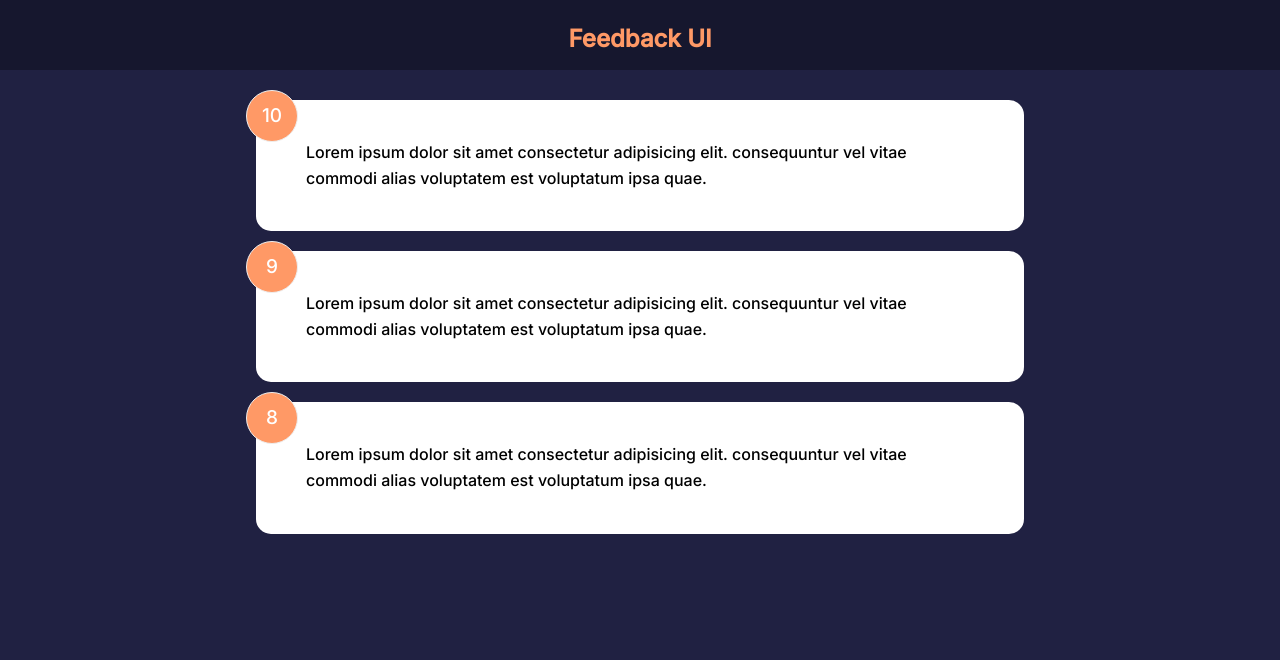
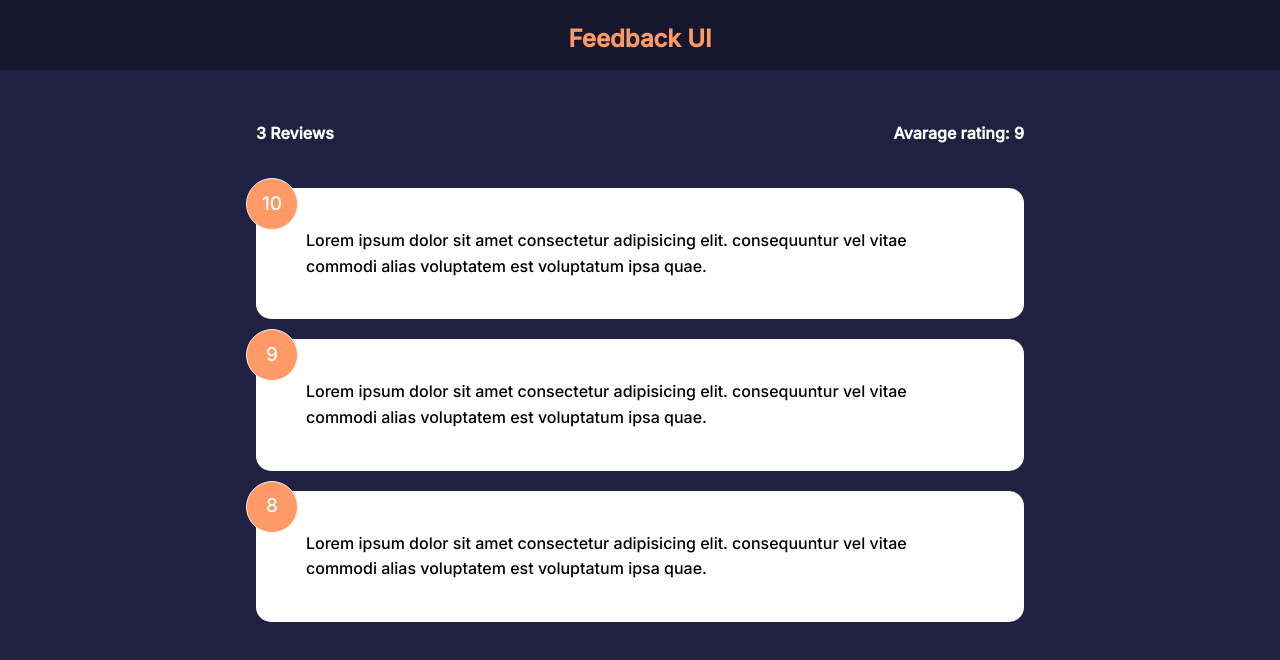
Before and after one commit to qwertyz0/vite-feedback-app, a React (Vite) app: page / in a window 1280 px wide. Shown: the top 660 px of the page. Built offline with nearby package versions, Linux system fonts and the light colour scheme.

Commit message:
add statistic of rating and summary of feedbacks

```diff
--- a/src/App.jsx
+++ b/src/App.jsx
@@ -2,18 +2,24 @@ import React, { useState } from "react";
 import Header from "./components/Header";
 import FeedbackList from "./components/FeedbackList";
 import FeedbackData from "./data/Feedbackdata";
-
+import FeedbackStats from "./components/FeedbackStats";
 
 function App() {
-  const [feedback, setFeedback] = useState(FeedbackData)
+  const [feedback, setFeedback] = useState(FeedbackData);
+  const deleteFeedback = (id) => {
+    //function to delete feedback (used props chain)
+    if (window.confirm("Are you sure to delete this feedback ?")) {
+      setFeedback(feedback.filter((item) => item.id !== id));
+    }
+  };
 
   return (
     <>
-    <Header />
-    <div className="container">
-      <FeedbackList feedback={feedback}/>
-    </div>
-
+      <Header />
+      <div className="container">
+        <FeedbackStats feedbackStat={feedback} />
+        <FeedbackList feedback={feedback} handleDelete={deleteFeedback} />
+      </div>
     </>
   );
 }
--- /dev/null
+++ b/src/components/FeedbackStats.jsx
@@ -0,0 +1,28 @@
+import React from "react";
+import PropTypes from "prop-types";
+
+function FeedbackStats({ feedbackStat }) {
+  //calculate avarage rating showed feedbacks
+  //'acc' - is free variable to plus rating of all items, using cur.rating
+  // 0 for default state of 'acc'
+  let avarage =
+    feedbackStat.reduce((acc, cur) => {
+      return acc + cur.rating;
+    }, 0) / feedbackStat.length;
+
+  avarage = avarage.toFixed(1).replace(/[.,]0$/, "");
+  // (/[.,]0$/, '') - regular expression to replace 0 if number without . or ,
+
+  return (
+    <div className="feedback-stats">
+      <h4>{feedbackStat.length} Reviews</h4>
+      <h4>Avarage rating: {isNaN(avarage) ? "0" : avarage}</h4>
+    </div>
+  );
+}
+
+FeedbackStats.propTypes = {
+  feedbackStat: PropTypes.array.isRequired,
+};
+
+export default FeedbackStats;
```
